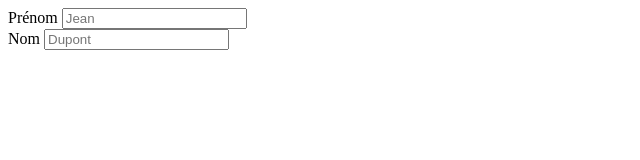
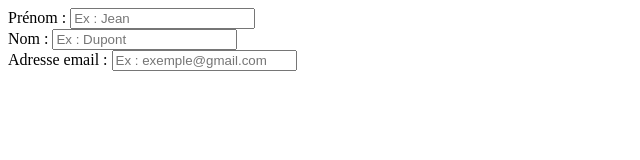
Before and after one commit to Flora-Salamandre/iraiser_project, a plain HTML site: page index.html in a window 1280 px wide. Shown: the whole page, without its empty margins (0-640 px from the left). Drawn offline with nearby package versions, Linux system fonts and the light colour scheme.

Commit message:
La feature email + quelques retouches sur les champs nom et prénom.

```diff
--- a/index.html
+++ b/index.html
@@ -12,14 +12,21 @@
     <form>
 
         <div>
-            <label for="name">Prénom</label> <!-- Je mets le prénom avant le nom pour éviter le réflexe d'écrire son nom ET son prénom dans le champ nom. Personnellement je fais parfois cette erreur... -->
-            <input type="text" id="name" placeholder="Jean">
+            <label for="name">Prénom :</label> <!-- Je mets le prénom avant le nom pour éviter le réflexe d'écrire son nom ET son prénom dans le champ nom. Personnellement je fais parfois cette erreur... -->
+            <input type="text" id="name" placeholder="Ex : Jean">
         </div>
 
         <div>
-            <label for="surname">Nom</label>
-            <input type="text" id="surname" placeholder="Dupont" onblur="validateName()"> <!-- Au moins un nom est obligatoire, pour lutter contre les abus en ligne et limiter l'anonymat, le champ ne peut être vide. -->
+            <label for="surname">Nom :</label>
+            <input type="text" id="surname" placeholder="Ex : Dupont" onblur="validateName()"> <!-- Au moins un nom est obligatoire, pour lutter contre les abus en ligne et limiter l'anonymat, le champ ne peut être vide. -->
             <span id="surname-msg" hidden>Vous devez entrer un nom.</span>
+        </div>
+
+        <div>
+            <label for="email">Adresse email :</label>
+            <input type="email" id="email" placeholder="Ex : exemple@gmail.com" onblur="validateEmail()">
+            <span id="email-msg" hidden>Adresse email non valide : ne peut être vide, et doit contenir "@".</span> <!-- La seule chose techniquement obligatoire dans une adresse mail est le @, c'est donc sa présence qu'on vérifie. On peut aussi envoyer un mail de confirmation avec un lien cliquable! -->
+
         </div>
 
     </form>
--- a/index.js
+++ b/index.js
@@ -4,6 +4,16 @@ function validateName() {
     inputMsg.hidden = !isEmpty(input.value);
 }
 
+function validateEmail() {
+    const input = $("#email")[0];
+    const inputMsg = $("#email-msg")[0];
+    inputMsg.hidden = !isEmpty(input.value) && isContainingAt(input.value);
+}
+
 function isEmpty(string) {
     return string.length == 0;
 }
+
+function isContainingAt(string) {
+    return string.includes("@");
+}
```
